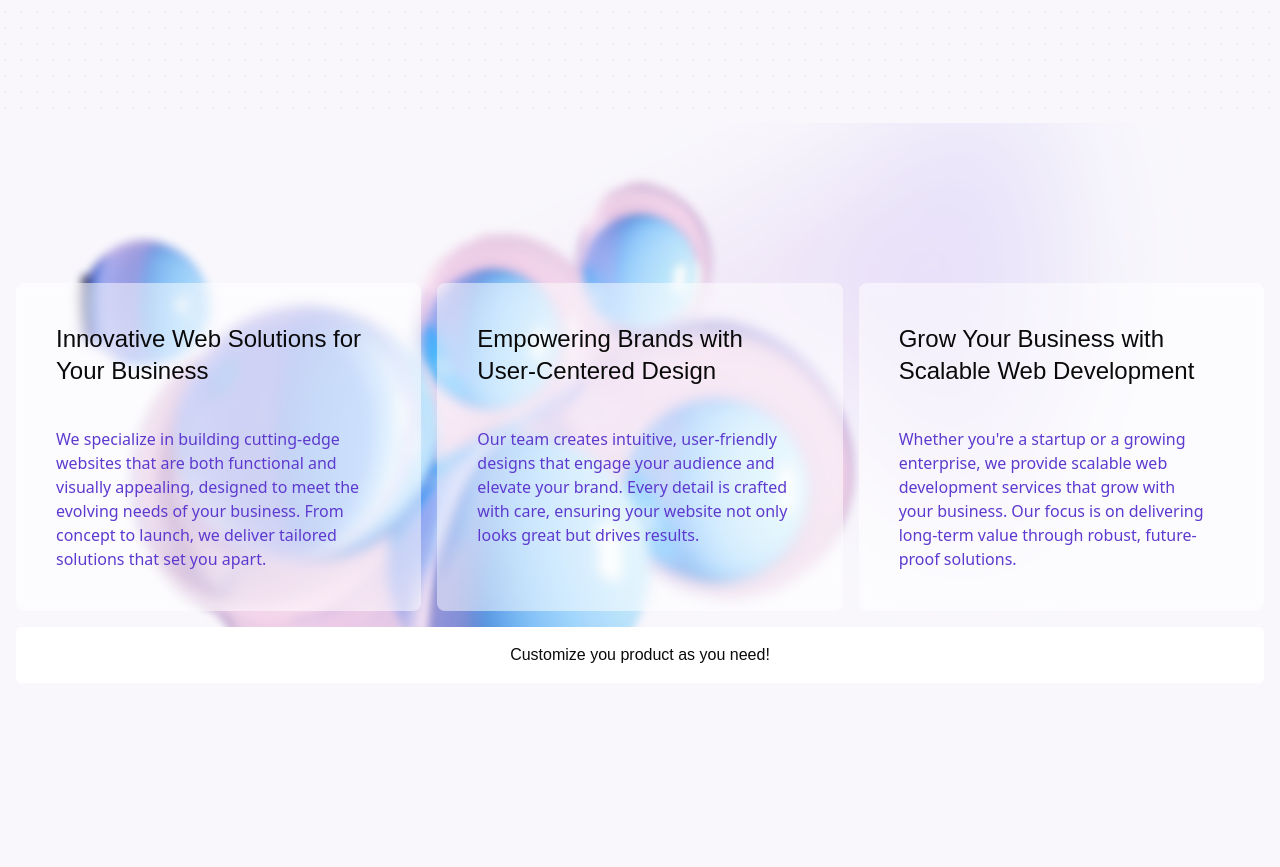
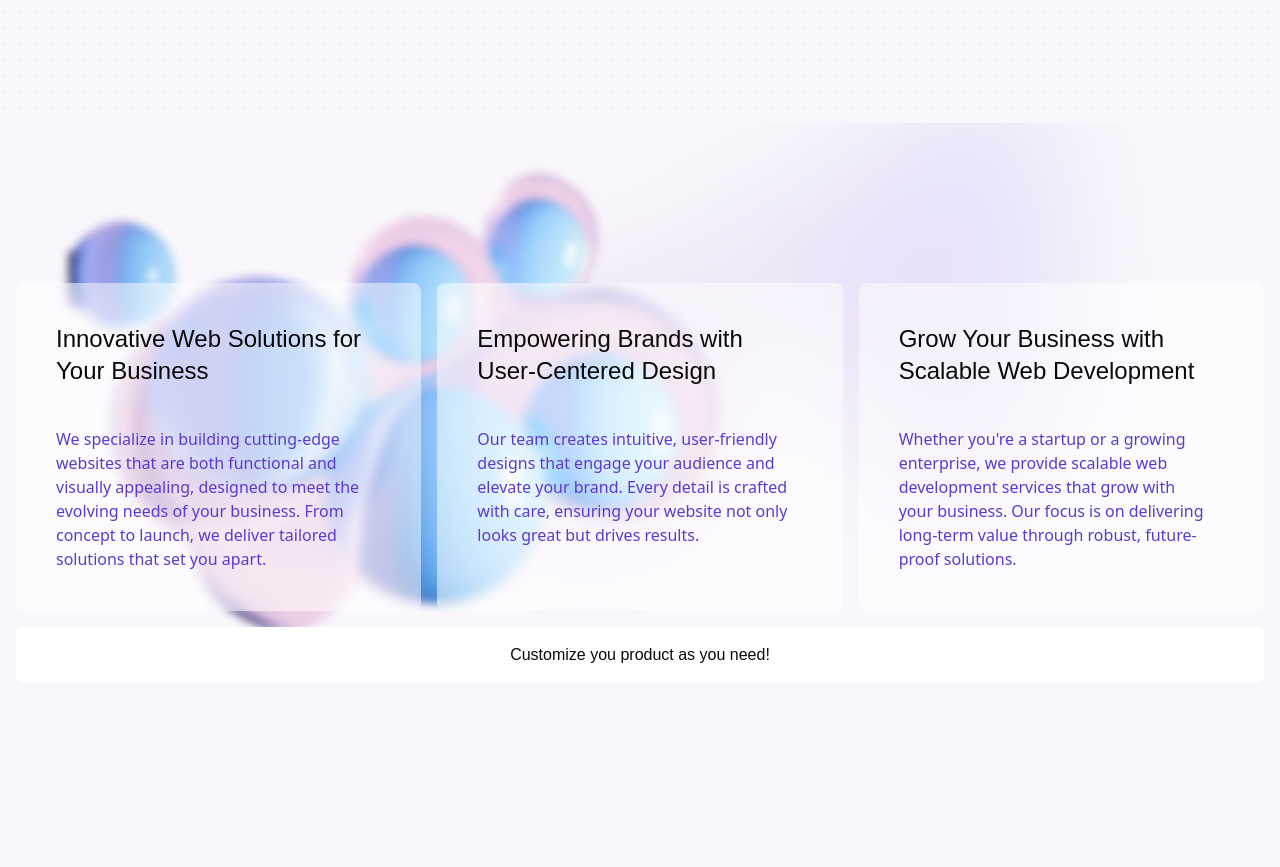
Before and after one commit to FardinOA/web-hawker, a Next.js app: page / in a window 1280 px wide. Shown: the part 681-1548 px from the top of the page. Built offline with nearby package versions, Linux system fonts and the light colour scheme; a web font is replaced by a local one.

Commit message:
web vitals

```diff
--- a/components/Home/About.tsx
+++ b/components/Home/About.tsx
@@ -23,9 +23,6 @@ const About = () => {
     <section
       style={{
         backgroundImage: "url('/images/3d7.png')",
-        backgroundSize: 1000,
-
-        backgroundBlendMode: "difference",
       }}
       className=" overflow-hidden  pt-5 lg:pt-40 2xl:pt-60 bg-no-repeat bg-contain  relative lg:h-[70vh] bg-dot-black/[.1]  "
     >
```
